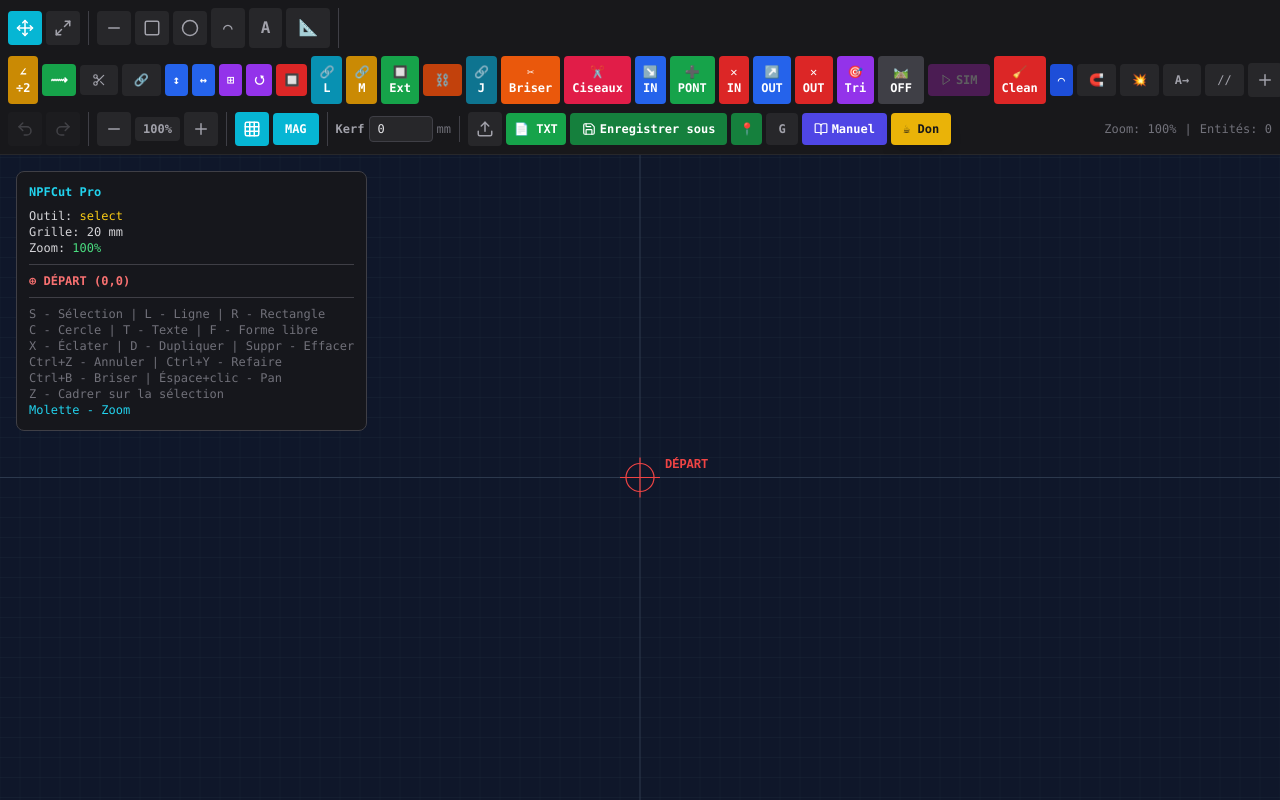
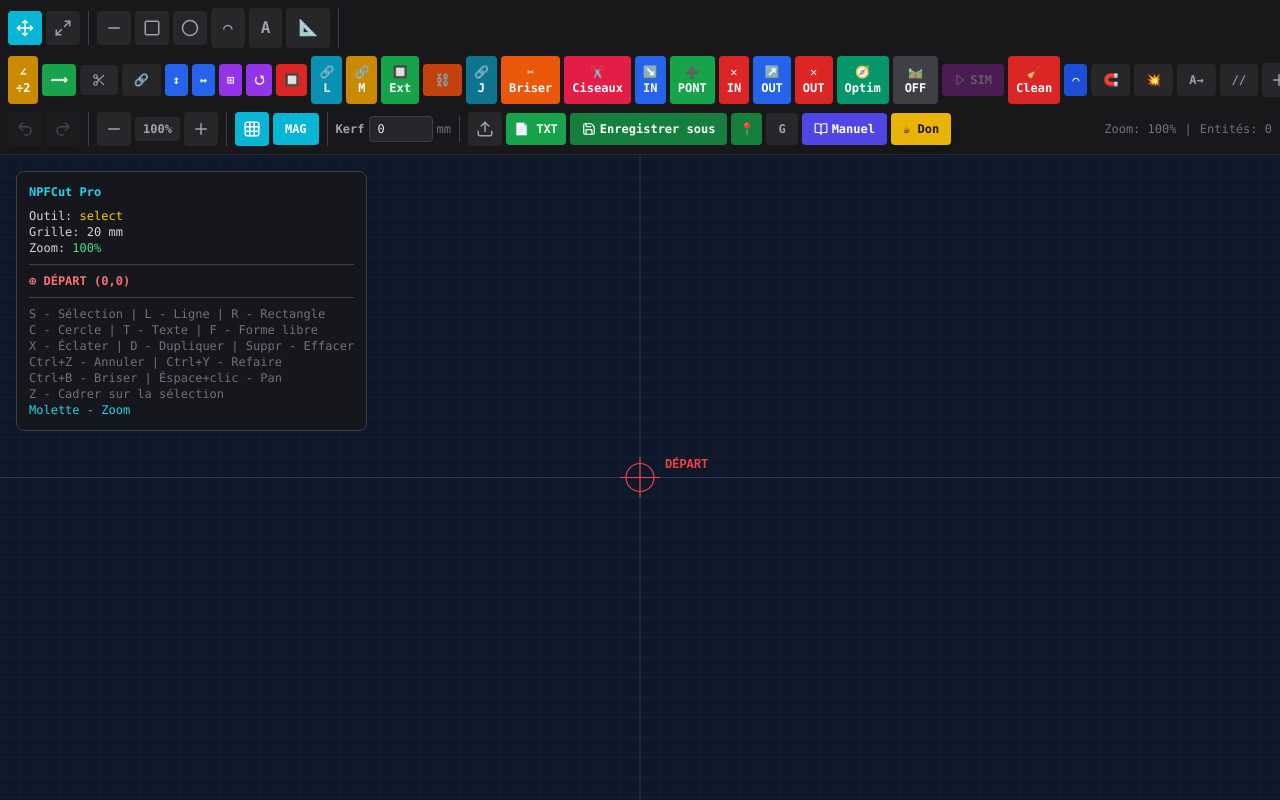
Before and after one commit to franck34300/NPFcut-Pro-2, a React (Vite) app: page / in a window 1280 px wide. Built offline with nearby package versions, Linux system fonts and the light colour scheme.

Commit message:
Refactor Toolbar component and update imports

```diff
--- a/src/components/cad/Toolbar.jsx
+++ b/src/components/cad/Toolbar.jsx
@@ -61,7 +61,7 @@ export default function Toolbar({
         <button onClick={actions.removeLeadIns} className={btnSm('bg-red-600', 'hover:bg-red-700')} title="Supprimer entrées">✕ IN</button>
         <button onClick={actions.addLeadOuts} className={btnSm('bg-blue-600', 'hover:bg-blue-700')} title="Ajouter sorties (Lead-Out)">↗️ OUT</button>
         <button onClick={actions.removeLeadOuts} className={btnSm('bg-red-600', 'hover:bg-red-700')} title="Supprimer sorties">✕ OUT</button>
-        <button onClick={actions.sortEntitiesInsideOut} className={btnSm('bg-purple-600', 'hover:bg-purple-700')} title="Trier intérieur → extérieur">🎯 Tri</button>
+        <button onClick={actions.optimizeCuttingOrder} className={btnSm('bg-emerald-600', 'hover:bg-emerald-700')} title="Optimiser l'ordre de découpe (trous avant contours + trajets minimisés)">🧭 Optim</button>
         <button onClick={() => setShowCuttingPath(!showCuttingPath)} className={`px-3 py-2 text-white rounded font-bold transition-colors text-xs ${showCuttingPath ? 'bg-cyan-600 hover:bg-cyan-700' : 'bg-zinc-700 hover:bg-zinc-600'}`} title="Prévisualiser parcours">🛤️ {showCuttingPath ? 'ON' : 'OFF'}</button>
         <button onClick={onSimulation} disabled={entityCount === 0} className="px-3 py-2 bg-fuchsia-600 hover:bg-fuchsia-500 disabled:opacity-30 text-white rounded font-bold transition-colors text-xs flex items-center gap-1" title="Simulation parcours de découpe"><Play size={12} /> SIM</button>
         <button onClick={actions.cleanIsolatedPoints} className={btnSm('bg-red-600', 'hover:bg-red-700')} title="Nettoyer points isolés">🧹 Clean</button>
```
